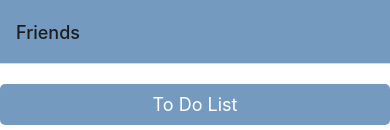
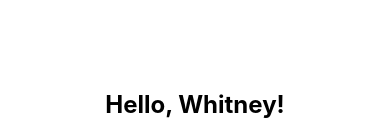
Before and after one commit to alyshachan/can-did, a React Native app: screen / in a window 390 px wide. Shown: the top 130 px of the page. Built offline with nearby package versions, Linux system fonts and the light colour scheme.

Commit message:
Welcome page initial start

```diff
--- a/App.js
+++ b/App.js
@@ -7,13 +7,19 @@ import NewTaskScreen from "./src/screens/newtask";
 import Camera from "./src/screens/camera";
 import ConfirmPhoto from "./src/screens/confirmphoto";
 import UploadPhoto from "./src/screens/uploadphoto";
+import WelcomePage from "./src/screens/welcome";
 
 const Stack = createNativeStackNavigator();
 
 export default function App() {
   return (
     <NavigationContainer>
-      <Stack.Navigator initialRouteName="Friends">
+      <Stack.Navigator initialRouteName="WelcomePage">
+        <Stack.Screen
+          name="WelcomePage"
+          component={WelcomePage}
+          options={{ headerShown: false }}
+        />
         <Stack.Screen
           name="Friends"
           component={Friends}
```
